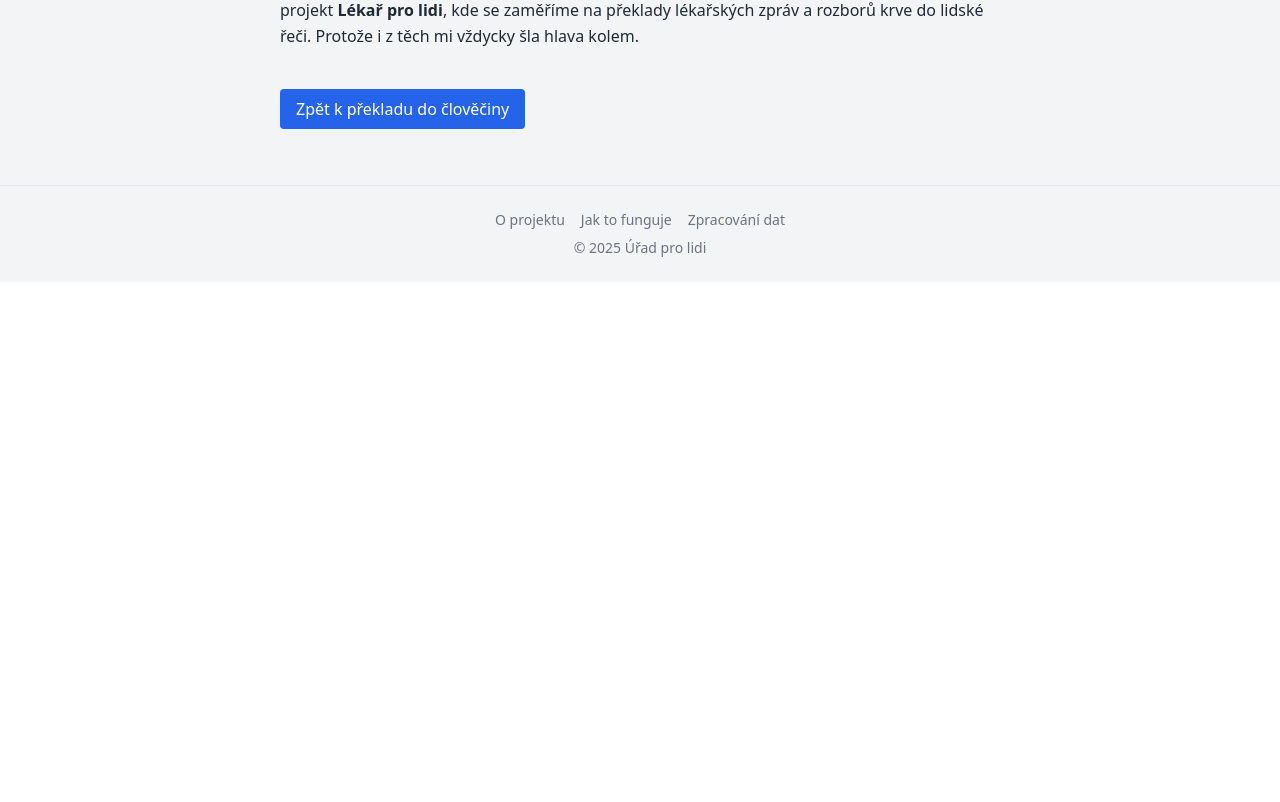
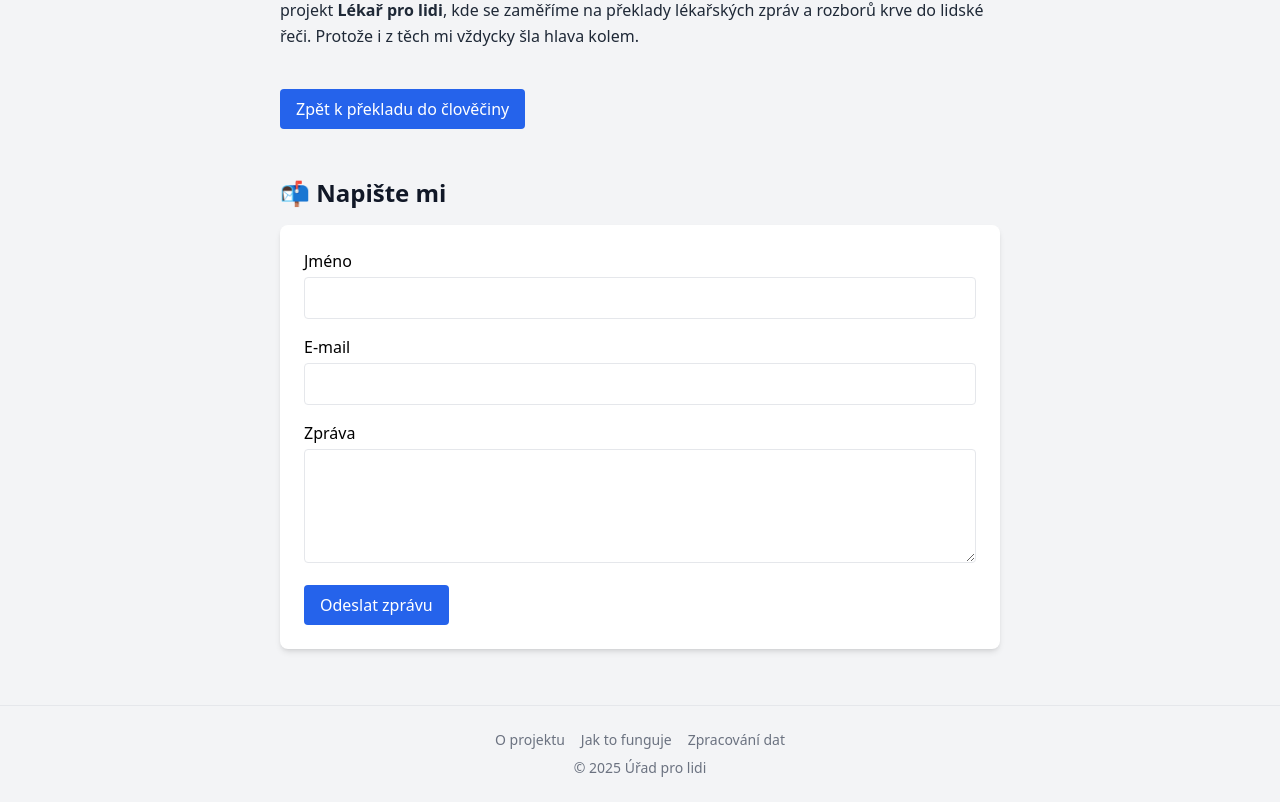
Before and after one commit to JiriTill/uradprolidi, a React (Vite) app: page /o-projektu in a window 1280 px wide. Shown: the part 987-1789 px from the top of the page. Before the commit the page ends 1269 px from the top, so only its background shows below. Built offline with nearby package versions, Linux system fonts and the light colour scheme.

Commit message:
Update about.jsx

```diff
--- a/src/pages/about.jsx
+++ b/src/pages/about.jsx
@@ -41,6 +41,51 @@ export default function About() {
         >
           Zpět k překladu do člověčiny
         </Link>
+
+            <h2 className="text-2xl font-bold mt-12 mb-4 text-gray-900">📬 Napište mi</h2>
+            <form
+              action="https://formspree.io/f/mdkznadv" // ← sem vlož svůj endpoint
+              method="POST"
+              className="bg-white p-6 rounded-lg shadow-md space-y-4"
+            >
+              <div>
+                <label className="block font-medium mb-1">Jméno</label>
+                <input
+                  type="text"
+                  name="name"
+                  required
+                  className="w-full p-2 border rounded"
+                />
+              </div>
+              <div>
+                <label className="block font-medium mb-1">E-mail</label>
+                <input
+                  type="email"
+                  name="email"
+                  required
+                  className="w-full p-2 border rounded"
+                />
+              </div>
+              <div>
+                <label className="block font-medium mb-1">Zpráva</label>
+                <textarea
+                  name="message"
+                  required
+                  rows={4}
+                  className="w-full p-2 border rounded"
+                />
+              </div>
+              {/* Spam protection (honeypot) */}
+              <input type="text" name="_gotcha" className="hidden" />
+              <button
+                type="submit"
+                className="bg-blue-600 text-white py-2 px-4 rounded hover:bg-blue-700 transition"
+              >
+                Odeslat zprávu
+              </button>
+            </form>
+
+
       </main>
 
       <footer className="text-center text-sm text-gray-500 py-6 border-t mt-8">
```
